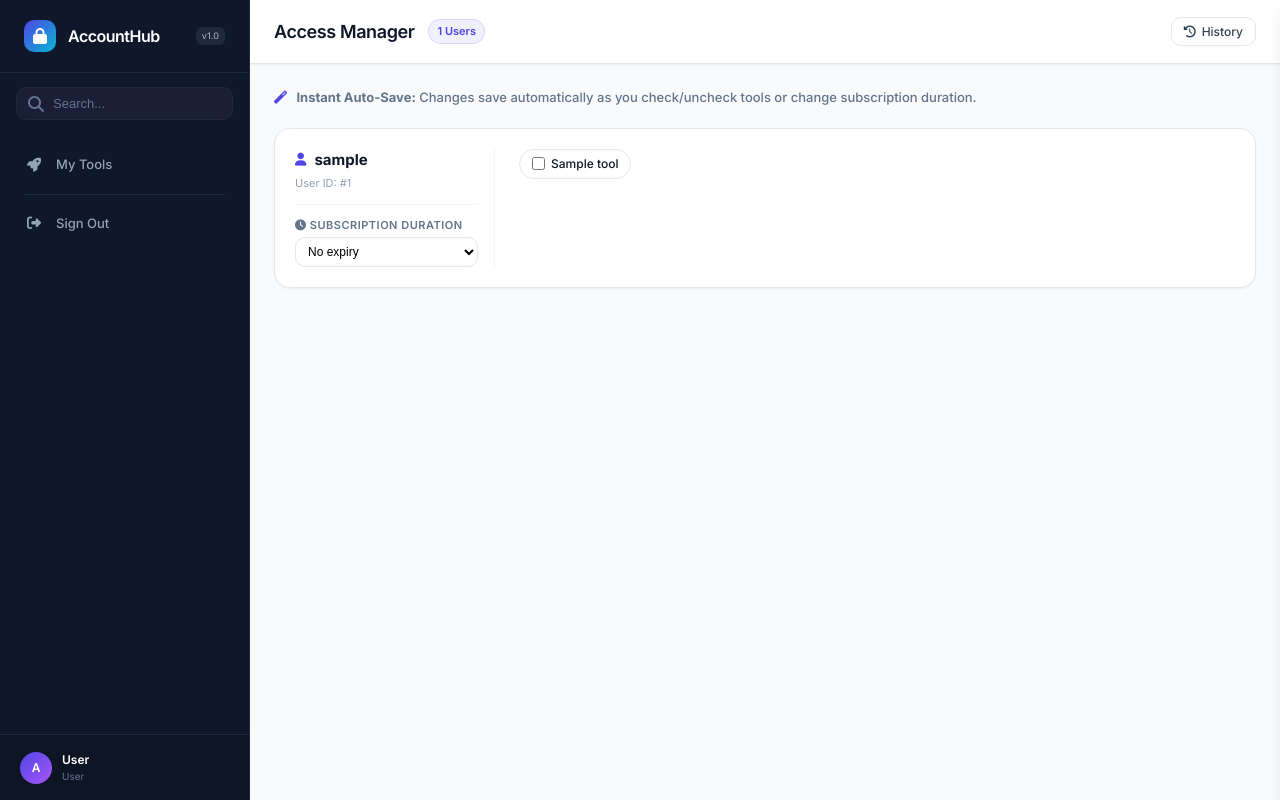
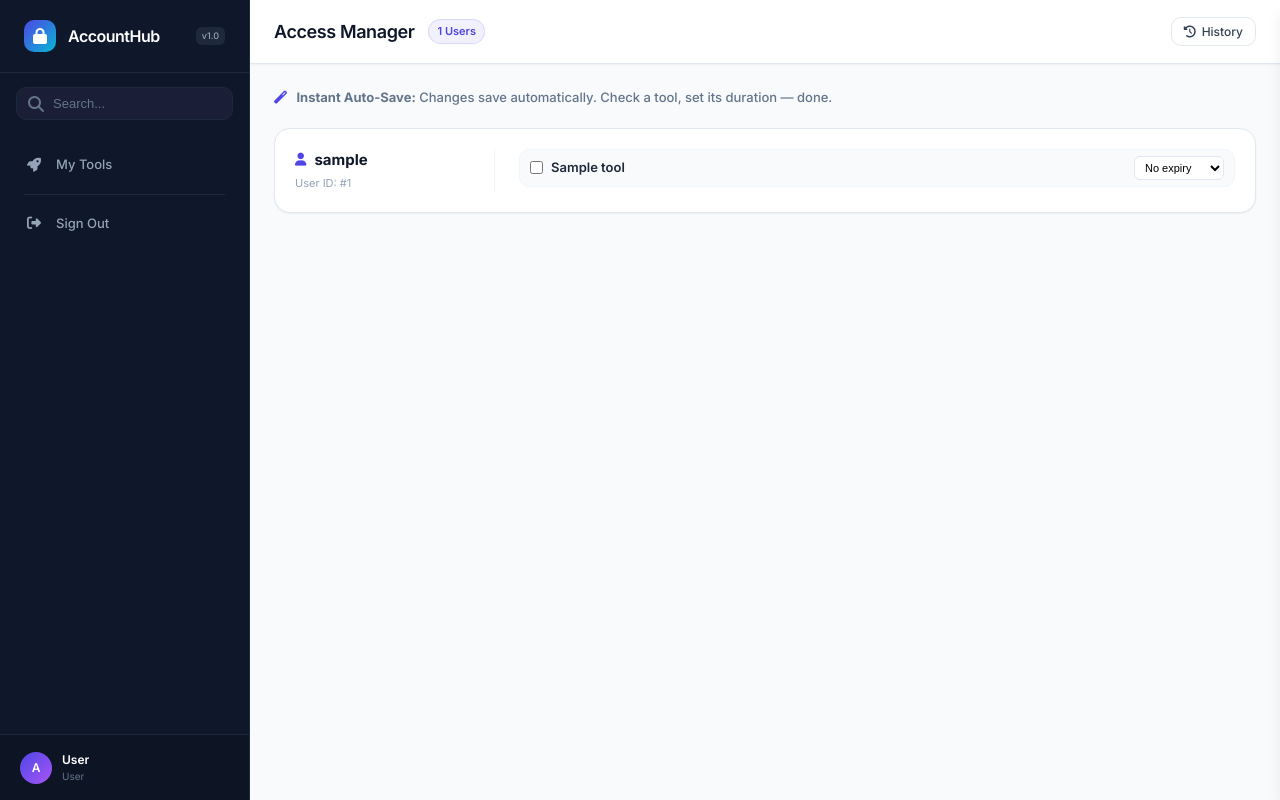
Before and after one commit to geeheen61-gif/saqibtools, a Python web app: template templates/admin_assign.html in a window 1280 px wide. Run offline with Jinja, Linux system fonts and the light colour scheme; the template is opened without the code that fills it: most values are stand-ins (such as "Sample title", 1, 10 or a date in 2020).

Commit message:
Fix: Subscription Expiry per tool

```diff
--- a/templates/admin_assign.html
+++ b/templates/admin_assign.html
@@ -40,53 +40,52 @@
     color: var(--slate-400);
     margin-top: 4px;
   }
-  .duration-selector {
-    margin-top: 12px;
-    padding-top: 12px;
-    border-top: 1px solid var(--slate-100);
+  .tools-list {
+    display: flex;
+    flex-direction: column;
+    gap: 8px;
   }
-  .duration-selector label {
+  .tool-assign-row {
+    display: flex;
+    align-items: center;
+    gap: 8px;
+    padding: 6px 10px;
+    border-radius: var(--radius-md);
+    border: 1px solid var(--slate-100);
+    background: var(--slate-50);
+  }
+  .tool-assign-row:hover {
+    border-color: var(--slate-200);
+    background: white;
+  }
+  .tool-assign-row input[type="checkbox"] {
+    accent-color: var(--primary);
+  }
+  .tool-assign-row .tool-name {
+    flex: 1;
+    font-size: 13px;
+    font-weight: 600;
+    color: var(--slate-800);
+  }
+  .tool-assign-row select {
+    padding: 4px 6px;
+    border: 1px solid var(--slate-200);
+    border-radius: var(--radius-sm);
     font-size: 11px;
-    font-weight: 600;
-    text-transform: uppercase;
-    letter-spacing: 0.5px;
-    color: var(--slate-500);
-    display: block;
-    margin-bottom: 4px;
-  }
-  .duration-selector select {
-    width: 100%;
-    padding: 6px 8px;
-    border: 1px solid var(--slate-200);
-    border-radius: var(--radius-md);
-    font-size: 12px;
     background: white;
     cursor: pointer;
+    min-width: 90px;
   }
-  .expiry-badge {
-    margin-top: 8px;
-    font-size: 11px;
-    padding: 4px 8px;
-    border-radius: var(--radius-sm);
+  .expiry-tag {
+    font-size: 10px;
     font-weight: 600;
+    padding: 1px 6px;
+    border-radius: 10px;
+    white-space: nowrap;
   }
-  .expiry-ok {
-    background-color: #f0fdf4;
-    color: #15803d;
-  }
-  .expiry-warn {
-    background-color: #fffbeb;
-    color: #b45309;
-  }
-  .expired {
-    background-color: #fef2f2;
-    color: #dc2626;
-  }
-  .tools-list {
-    display: flex;
-    flex-wrap: wrap;
-    gap: 8px;
-  }
+  .expiry-ok { background: #f0fdf4; color: #15803d; }
+  .expiry-warn { background: #fffbeb; color: #b45309; }
+  .expired { background: #fef2f2; color: #dc2626; }
 
   @media (max-width: 768px) {
     .user-assign-card {
@@ -98,6 +97,9 @@
       border-bottom: 1px solid var(--slate-100);
       padding-right: 0;
       padding-bottom: 12px;
+    }
+    .tool-assign-row {
+      flex-wrap: wrap;
     }
   }
 
@@ -154,15 +156,13 @@
 <div style="margin-bottom:20px">
   <p style="font-size:13px;color:var(--slate-500);font-weight:500">
     <i class="fas fa-magic" style="color:var(--primary);margin-right:6px"></i>
-    <strong>Instant Auto-Save:</strong> Changes save automatically as you check/uncheck tools or change subscription duration.
+    <strong>Instant Auto-Save:</strong> Changes save automatically. Check a tool, set its duration — done.
   </p>
 </div>
 
 <div>
   {% for user in users %}
-  {% set expiry = user_expiry.get(user.id) %}
   {% set now = now_utc() %}
-  {% set is_expired = expiry and expiry < now %}
   <form method="POST" action="/admin/assign/update" data-username="{{ user.username }}">
     <input type="hidden" name="user_id" value="{{ user.id }}">
     <div class="user-assign-card">
@@ -172,37 +172,36 @@
           <span>{{ user.username }}</span>
         </div>
         <div class="user-meta-id">User ID: #{{ user.id }}</div>
-
-        <div class="duration-selector">
-          <label><i class="fas fa-clock"></i> Subscription Duration</label>
-          <select name="duration" onchange="saveDuration(this)">
-            <option value="" {{ 'selected' if not expiry else '' }}>No expiry</option>
-            <option value="week" {{ 'selected' if expiry and not is_expired and (expiry - now).days <= 7 else '' }}>1 Week</option>
-            <option value="month" {{ 'selected' if expiry and not is_expired and 7 < (expiry - now).days <= 31 else '' }}>1 Month</option>
-            <option value="year" {{ 'selected' if expiry and not is_expired and (expiry - now).days > 31 else '' }}>1 Year</option>
-          </select>
-        </div>
-
-        {% if expiry %}
-        <div class="expiry-badge {{ 'expired' if is_expired else ('expiry-warn' if (expiry - now).days <= 7 else 'expiry-ok') }}">
-          {% if is_expired %}
-            <i class="fas fa-exclamation-circle"></i> Expired {{ expiry.strftime('%Y-%m-%d') }}
-          {% else %}
-            <i class="fas fa-check-circle"></i> Expires {{ expiry.strftime('%Y-%m-%d') }} ({{ (expiry - now).days }}d left)
-          {% endif %}
-        </div>
-        {% endif %}
       </div>
 
       <div class="tools-list">
         {% for tool in tools %}
-        <label class="checkbox-wrap {{ 'disabled-label' if is_expired else '' }}">
+        {% set checked = tool.id in assignments.get(user.id, []) %}
+        {% set expiry = tool_expiry.get(user.id, {}).get(tool.id) %}
+        {% set is_expired = expiry and expiry < now %}
+        {% set dur = '' %}
+        {% if expiry and not is_expired %}
+          {% set days_left = (expiry - now).days %}
+          {% if days_left <= 7 %}{% set dur = 'week' %}{% elif days_left <= 31 %}{% set dur = 'month' %}{% else %}{% set dur = 'year' %}{% endif %}
+        {% endif %}
+        <div class="tool-assign-row" style="{{ 'opacity:0.5' if is_expired else '' }}">
           <input type="checkbox" name="tool_ids" value="{{ tool.id }}"
-            {{ 'checked' if tool.id in assignments.get(user.id, []) else '' }}
-            onchange="saveAssignment(this)"
+            {{ 'checked' if checked else '' }}
+            onchange="saveForm(this)"
             {{ 'disabled' if is_expired else '' }}>
-          <span>{{ tool.name }}</span>
-        </label>
+          <span class="tool-name">{{ tool.name }}</span>
+          <select name="dur_{{ tool.id }}" onchange="saveForm(this)" {{ 'disabled' if is_expired else '' }}>
+            <option value="">No expiry</option>
+            <option value="week" {{ 'selected' if dur == 'week' else '' }}>1 Week</option>
+            <option value="month" {{ 'selected' if dur == 'month' else '' }}>1 Month</option>
+            <option value="year" {{ 'selected' if dur == 'year' else '' }}>1 Year</option>
+          </select>
+          {% if expiry %}
+          <span class="expiry-tag {{ 'expired' if is_expired else ('expiry-warn' if days_left <= 7 else 'expiry-ok') }}">
+            {% if is_expired %}Expired {{ expiry.strftime('%b %d') }}{% else %}{{ days_left }}d{% endif %}
+          </span>
+          {% endif %}
+        </div>
         {% endfor %}
       </div>
     </div>
@@ -220,52 +219,31 @@
 {% block scripts %}
 <script>
   let toastTimer;
-  function showToast(msg, type = 'info') {
-    const t = document.getElementById('toast');
-    const icon = document.getElementById('toastIcon');
-    const text = document.getElementById('toastText');
-    t.className = 'toast show ' + type;
+  function showToast(msg, type) {
+    var t = document.getElementById('toast');
+    var icon = document.getElementById('toastIcon');
+    var text = document.getElementById('toastText');
+    t.className = 'toast show ' + (type || 'info');
     text.innerHTML = msg;
-    if (type === 'success') {
-      icon.className = 'fas fa-check-circle';
-      icon.style.color = 'var(--success)';
-    } else if (type === 'error') {
-      icon.className = 'fas fa-exclamation-circle';
-      icon.style.color = 'var(--danger)';
-    } else {
-      icon.className = 'fas fa-spinner fa-spin';
-      icon.style.color = 'var(--primary)';
-    }
+    if (type === 'success') { icon.className = 'fas fa-check-circle'; icon.style.color = 'var(--success)'; }
+    else if (type === 'error') { icon.className = 'fas fa-exclamation-circle'; icon.style.color = 'var(--danger)'; }
+    else { icon.className = 'fas fa-spinner fa-spin'; icon.style.color = 'var(--primary)'; }
     clearTimeout(toastTimer);
-    if (type !== 'info') {
-      toastTimer = setTimeout(() => t.classList.remove('show'), 3500);
-    }
+    if (type !== 'info') toastTimer = setTimeout(function(){ t.classList.remove('show'); }, 3500);
   }
 
-  function submitForm(form) {
-    const formData = new FormData(form);
-    const username = form.getAttribute('data-username');
-    fetch('/admin/assign/update?ajax=1', {
-      method: 'POST',
-      body: formData
-    })
-    .then(r => r.json())
-    .then(d => {
-      if (d.ok) {
-        showToast('Saved for <strong>' + username + '</strong>!', 'success');
-      } else {
-        showToast(d.msg || 'Save failed.', 'error');
-      }
-    })
-    .catch(e => showToast('Error: ' + e.message, 'error'));
-  }
-
-  function saveAssignment(checkbox) {
-    submitForm(checkbox.closest('form'));
-  }
-
-  function saveDuration(select) {
-    submitForm(select.closest('form'));
+  function saveForm(el) {
+    var form = el.closest('form');
+    var fd = new FormData(form);
+    var username = form.getAttribute('data-username');
+    showToast('Saving for <strong>' + username + '</strong>...', 'info');
+    fetch('/admin/assign/update?ajax=1', { method: 'POST', body: fd })
+      .then(function(r){ return r.json(); })
+      .then(function(d){
+        if (d.ok) showToast('Saved for <strong>' + username + '</strong>!', 'success');
+        else showToast(d.msg || 'Save failed.', 'error');
+      })
+      .catch(function(e){ showToast('Error: ' + e.message, 'error'); });
   }
 </script>
 {% endblock %}
```
Also changed, not shown: app.py (+15 -18 lines), database.py (+6 -5 lines).
